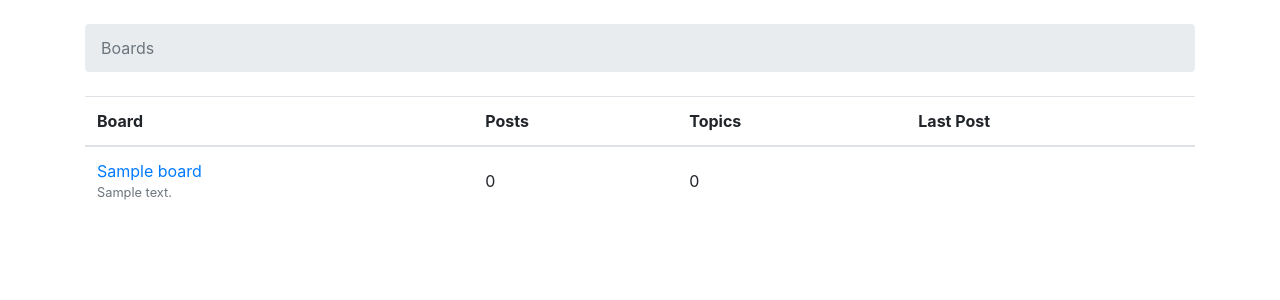
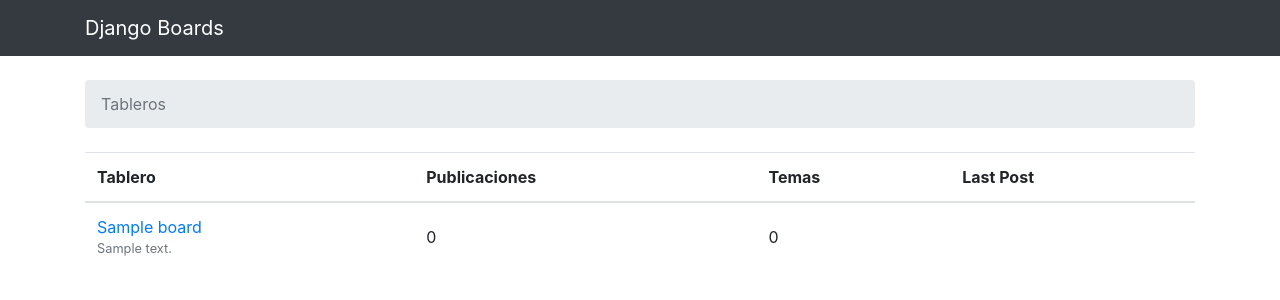
Before and after one commit to AntonioSalaices/Simple-Is-Better-Than-Complex, a Django app: page / in a window 1280 px wide. Shown: the top 300 px of the page. Run offline with Django 3.2, Linux system fonts and the light colour scheme; tables that the repository leaves empty hold one stand-in row (values such as "Sample post"); some libraries are stand-ins or nearby versions.

Commit message:
Templates mejorados

```diff
--- a/templates/base.html
+++ b/templates/base.html
@@ -7,6 +7,13 @@
     <link rel="stylesheet" href="{% static 'css/bootstrap.min.css' %}">
   </head>
   <body>
+
+    <nav class="navbar navbar-expand-lg navbar-dark bg-dark">
+      <div class="container">
+        <a class="navbar-brand" href="{% url 'home' %}">Django Boards</a>
+      </div>
+    </nav>
+
     <div class="container">
       <ol class="breadcrumb my-4">
         {% block breadcrumb %}
--- a/templates/home.html
+++ b/templates/home.html
@@ -1,21 +1,16 @@
-{% load static %}<!DOCTYPE html>
-<html>
-  <head>
-    <meta charset="utf-8">
-    <title>Boards</title>
-    <link rel="stylesheet" href="{% static 'css/bootstrap.min.css' %}">
-  </head>
-  <body>
-    <div class="container">
-      <ol class="breadcrumb my-4">
-        <li class="breadcrumb-item active">Boards</li>
-      </ol>
+{% extends 'base.html' %}
+
+{% block breadcrumb %}
+  <li class="breadcrumb-item active">Tableros</li>
+{% endblock %}
+
+{% block content %}
   <table class="table">
     <thead class="thead-inverse">
       <tr>
-            <th>Board</th>
-            <th>Posts</th>
-            <th>Topics</th>
+        <th>Tablero</th>
+        <th>Publicaciones</th>
+        <th>Temas</th>
         <th>Last Post</th>
       </tr>
     </thead>
@@ -33,6 +28,4 @@
       {% endfor %}
     </tbody>
   </table>
-    </div>
-  </body>
-</html>
+{% endblock %}
```
Also changed, not shown: templates/topics.html (+14 -17 lines). Lines whose indentation alone changed are shown as unchanged.
